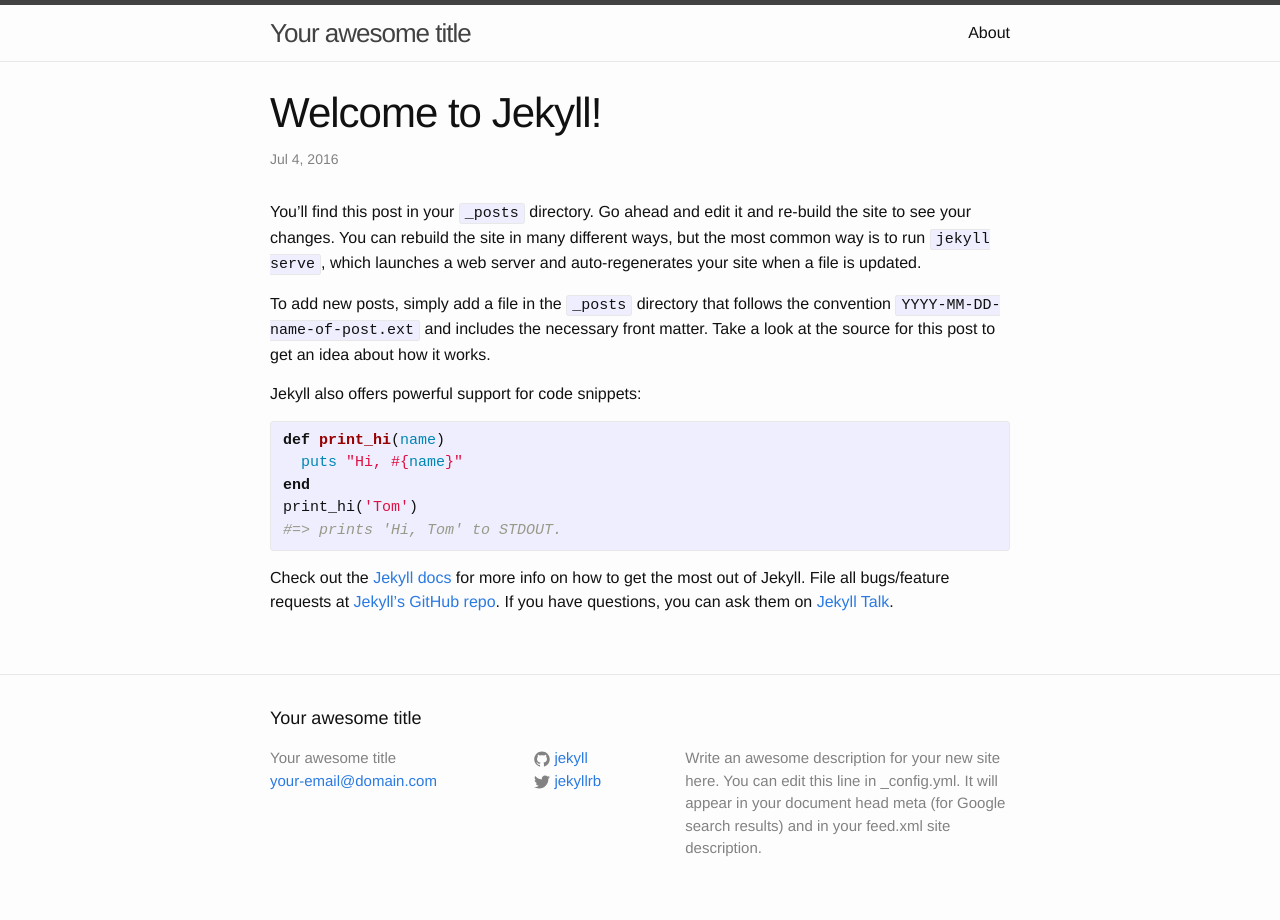
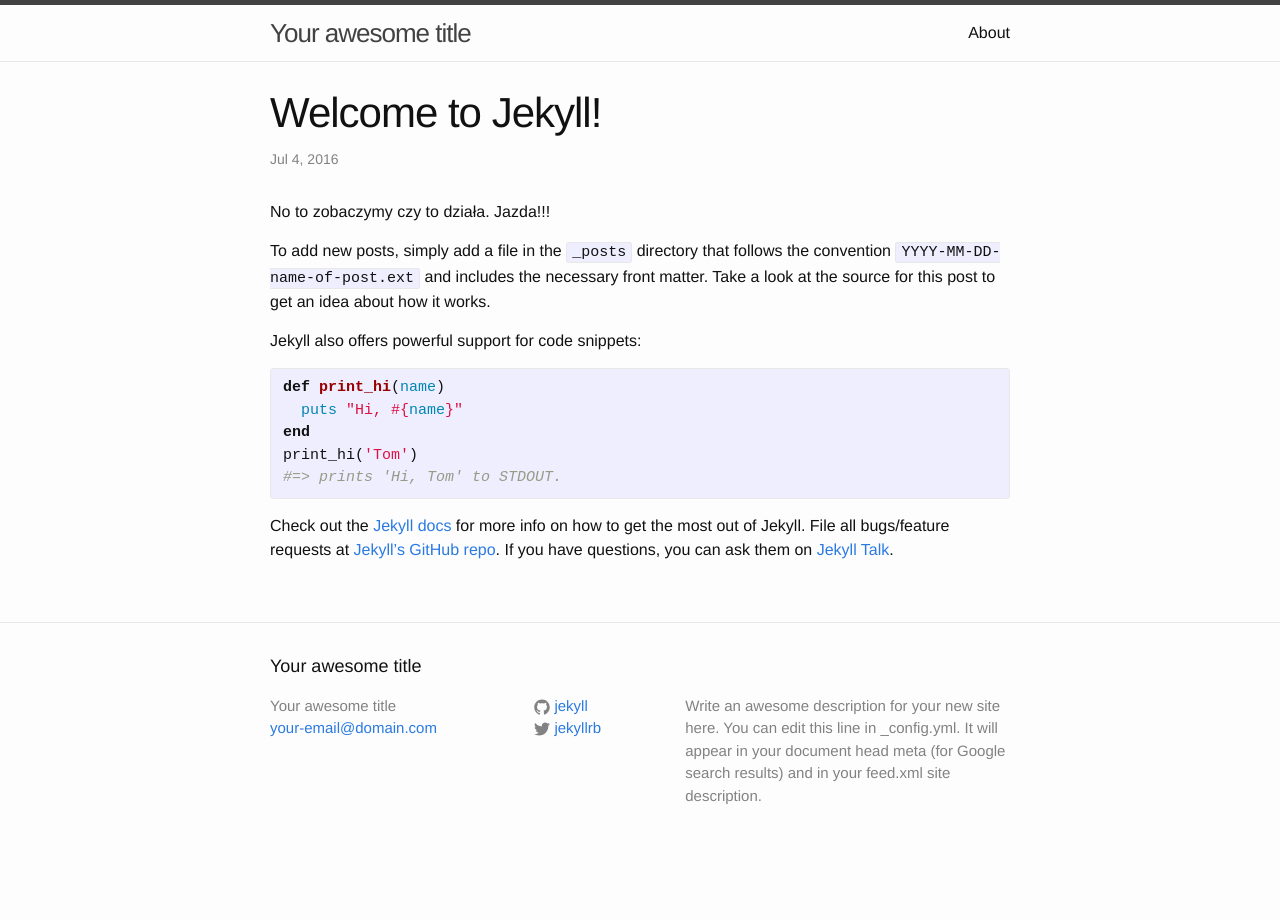
Before and after one commit to tarhaskha/tarhaska-test.github.io, a Jekyll site: the page built from _posts/2016-07-04-welcome-to-jekyll.markdown, in a window 1280 px wide. Built offline with Jekyll 4.4.1, drawn with Linux system fonts in a browser that asks for light colours.

Commit message:
Sprawdzamy, czy to działa
1 próba

```diff
--- a/_posts/2016-07-04-welcome-to-jekyll.markdown
+++ b/_posts/2016-07-04-welcome-to-jekyll.markdown
@@ -4,7 +4,8 @@ title:  "Welcome to Jekyll!"
 date:   2016-07-04 12:34:08 -0400
 categories: jekyll update
 ---
-You’ll find this post in your `_posts` directory. Go ahead and edit it and re-build the site to see your changes. You can rebuild the site in many different ways, but the most common way is to run `jekyll serve`, which launches a web server and auto-regenerates your site when a file is updated.
+No to zobaczymy czy to działa.
+Jazda!!!
 
 To add new posts, simply add a file in the `_posts` directory that follows the convention `YYYY-MM-DD-name-of-post.ext` and includes the necessary front matter. Take a look at the source for this post to get an idea about how it works.
 
```
